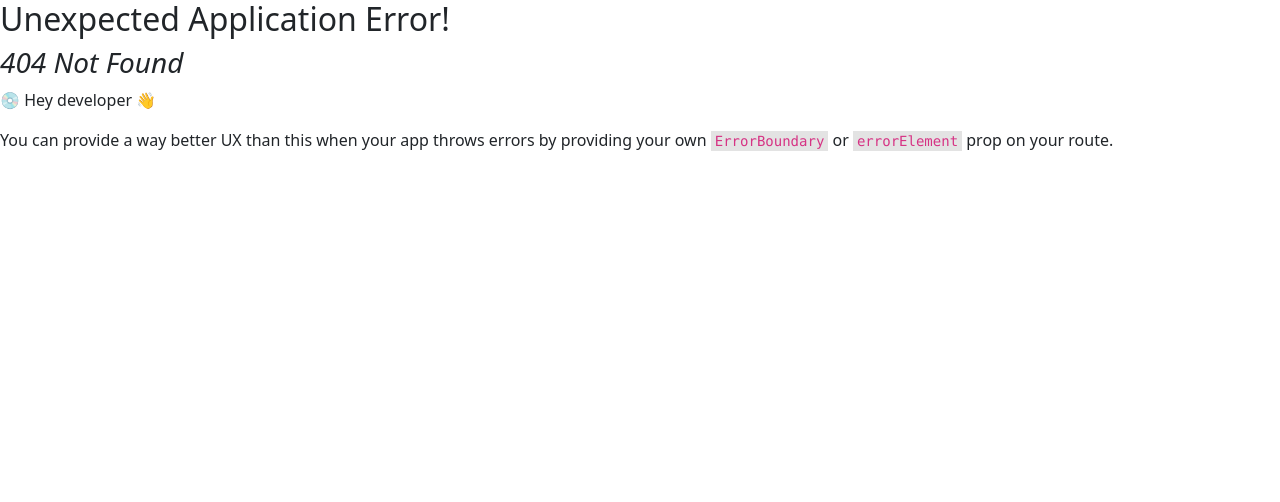
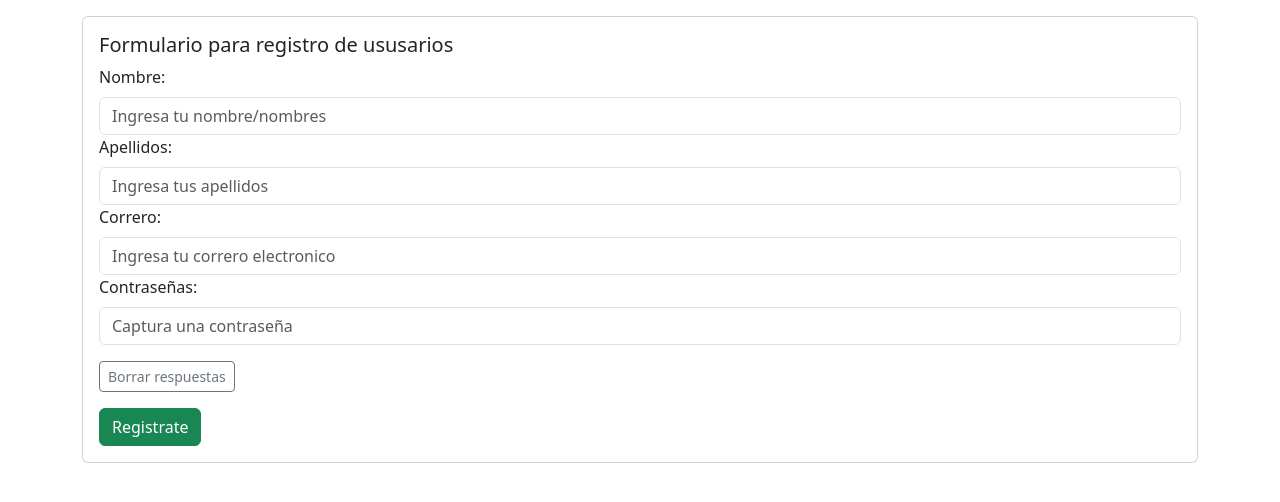
Before and after one commit to Alex-Elleon/formularios, a React (Create React App) app: page /Records in a window 1280 px wide. Before the commit this address had no page. Shown: the top 502 px of the page. Built offline with nearby package versions, Linux system fonts and the light colour scheme.

Commit message:
Registro Usuarios

```diff
--- a/src/App.js
+++ b/src/App.js
@@ -1,14 +1,17 @@
+import React from "react";
 import { useState } from "react";
 import { Card, Container, Form, Button } from "react-bootstrap";
 import LoadingButton from "./Log";
+import { useNavigate } from "react-router-dom";
+
 
 const App = () => {
   const title = "Login";
   const [email, setEmail] = useState("");
   const [password, setPassword] = useState("");
 
-  const [data, setData] = useState({})
-
+  const [data, setData] = useState({});
+  const Navigate = useNavigate();
   const onChange = (e) => {
     e.preventDefault();
     if (e.target.name === "email") {
@@ -46,8 +49,11 @@ const App = () => {
               <Form.Label>Contraseña</Form.Label>
               <Form.Control placeholder="Ingresa tu contraseña" type="password" name="password" onChange={onChange} />
             </Form.Group>
-            <Button variant="link" className="textMuted" >¿Olvidaste tu contraseña?</Button><br />
-            <Button variant="second" type="submit">Ingresar</Button>
+            <Button variant="link" className="textMuted" onClick={()=> Navigate("/recover-password")}>¿Olvidaste tu contraseña?</Button><br />
+
+              <Button style={{ marginRight: '10px' }} variant="dark" type="submit" onClick={()=> Navigate("/Home")}>Ingresar</Button>
+
+              <Button style={{ marginRight: '10px' }} variant="dark" type="submit" onClick={()=> Navigate("/Records")}>Registrarse</Button>
           </Form>
 
           <p>{email}</p>
@@ -55,31 +61,6 @@ const App = () => {
 
         </Card.Body>
       </Card>
-      <Card className="mt-3">
-        <Card.Body>
-          <Card.Title>Formulario para registro de ususarios</Card.Title>
-          <Form>
-            <Form.Group>
-              <Form.Label>Nombre:</Form.Label>
-              <Form.Control onChange={onChangeRegister} placeholder="Ingresa tu nombre/nombres" name="name" />
-            </Form.Group>
-            <Form.Group>
-              <Form.Label>Apellidos:</Form.Label>
-              <Form.Control onChange={onChangeRegister} placeholder="Ingresa tus apellidos" name="las_name" />
-            </Form.Group>
-            <Form.Group>
-              <Form.Label>Correro:</Form.Label>
-              <Form.Control onChange={onChangeRegister} placeholder="Ingresa tu correro electronico" type="email" name="email" />
-            </Form.Group>
-            <Form.Group>
-              <Form.Label>Contraseñas:</Form.Label>
-              <Form.Control onChange={onChangeRegister} placeholder="Captura una contraseña" type="password" name="password" />
-            </Form.Group>
-            <Button className="mb-3" variant="outline-secondary" size="sm" type="reset">Borrar respuestas</Button> <br />
-            <Button variant="success" onClick={() => onSubmit()}>Registrate</Button>
-          </Form>
-        </Card.Body>
-      </Card>
     </Container>
   );
 }
--- /dev/null
+++ b/src/Records.js
@@ -0,0 +1,34 @@
+import { Container, Card, Form, Button } from "react-bootstrap";
+import{onChangeRegister, onClick, onSubmit} from "react"
+
+export const Records = ()=>{
+return(
+<Container>
+<Card className="mt-3">
+        <Card.Body>
+          <Card.Title>Formulario para registro de ususarios</Card.Title>
+          <Form>
+            <Form.Group>
+              <Form.Label>Nombre:</Form.Label>
+              <Form.Control onChangeRegister={onChangeRegister} placeholder="Ingresa tu nombre/nombres" name="name" />
+            </Form.Group>
+            <Form.Group>
+              <Form.Label>Apellidos:</Form.Label>
+              <Form.Control onChangeRegister={onChangeRegister} placeholder="Ingresa tus apellidos" name="las_name" />
+            </Form.Group>
+            <Form.Group>
+              <Form.Label>Correro:</Form.Label>
+              <Form.Control onChangeRegister={onChangeRegister} placeholder="Ingresa tu correro electronico" type="email" name="email" />
+            </Form.Group>
+            <Form.Group>
+              <Form.Label>Contraseñas:</Form.Label>
+              <Form.Control onChangeRegister={onChangeRegister} placeholder="Captura una contraseña" type="password" name="password" />
+            </Form.Group>
+            <Button className="mt-3" variant="outline-secondary" size="sm" type="reset">Borrar respuestas</Button> <br />
+            <Button className="mt-3" variant="success" onClick={() => onSubmit()}>Registrate</Button>
+          </Form>
+        </Card.Body>
+      </Card>
+      </Container>
+      );
+}
--- a/src/index.js
+++ b/src/index.js
@@ -10,6 +10,7 @@ import reportWebVitals from './reportWebVitals';
 import 'bootstrap/dist/css/bootstrap.min.css';
 import { RecoverPassword } from './RecoverPassword';
 import { Home } from './Home';
+import { Records } from './Records';
 
 const router = createBrowserRouter([
   {
@@ -23,6 +24,10 @@ const router = createBrowserRouter([
   {
     path: "/home",
     element: <Home />,
+  },
+  {
+    path: "/Records",
+    element: <Records />,
   },
 
 ]);
```
